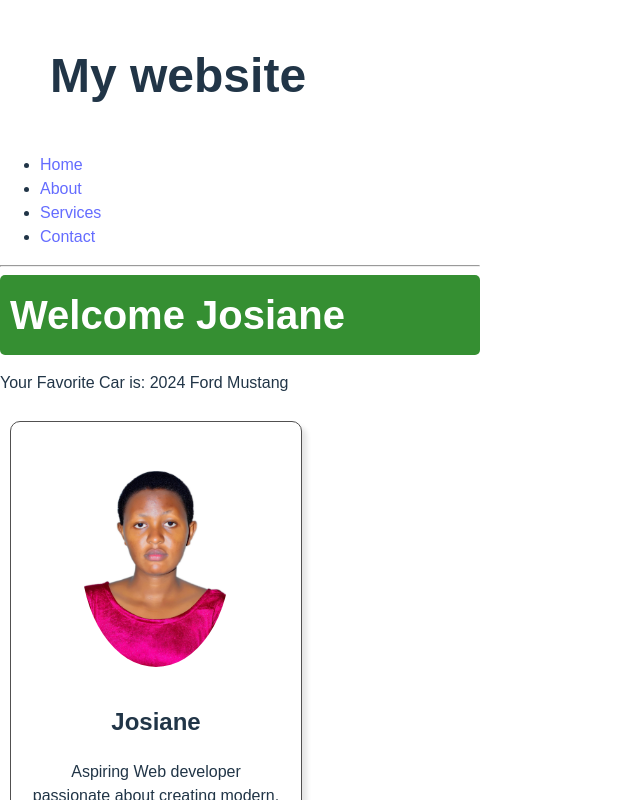
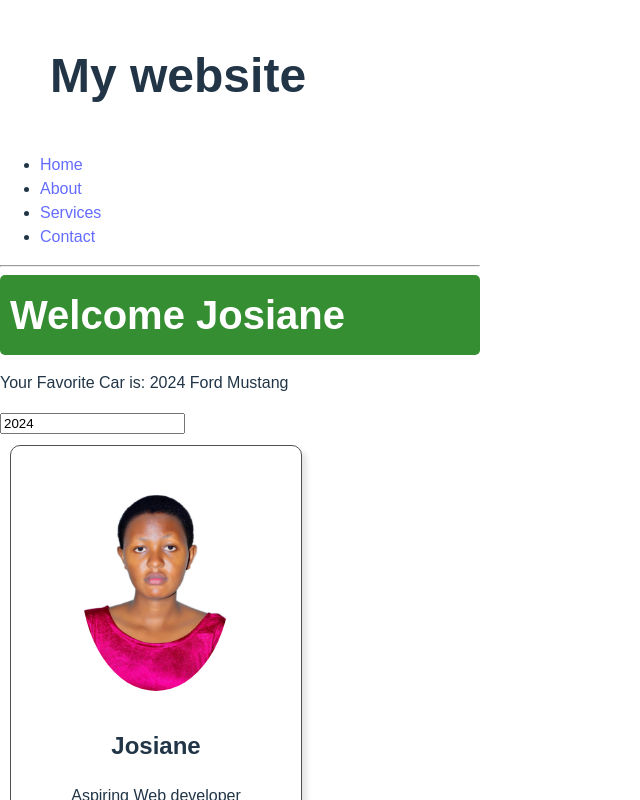
Before and after one commit to Josiane05/my-react-app2, a React (Vite) app: page / in a window 1280 px wide. Shown: the top 800 px of the page, without its empty margins (0-640 px from the left). Built offline with nearby package versions, Linux system fonts and the light colour scheme.

Commit message:
initial value for import in mycomponent

```diff
--- a/src/MyComponent2.jsx
+++ b/src/MyComponent2.jsx
@@ -8,6 +8,7 @@ function MyComponent2(){
 
     return<div>
               <p>Your Favorite Car is: {car.year} {car.make} {car.model}</p>
+              <input type="number" value={car.year}/>
           </div>;
 }
 export default MyComponent2
```
